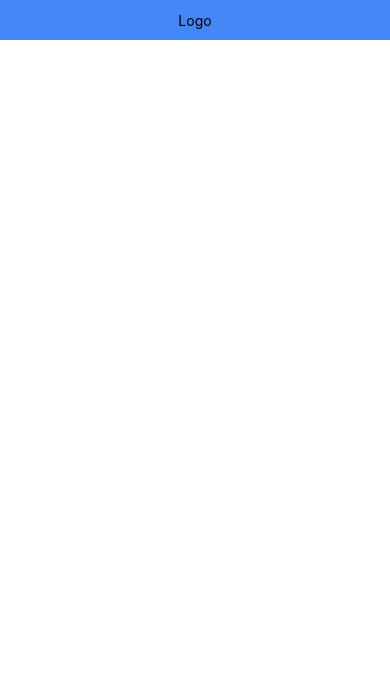
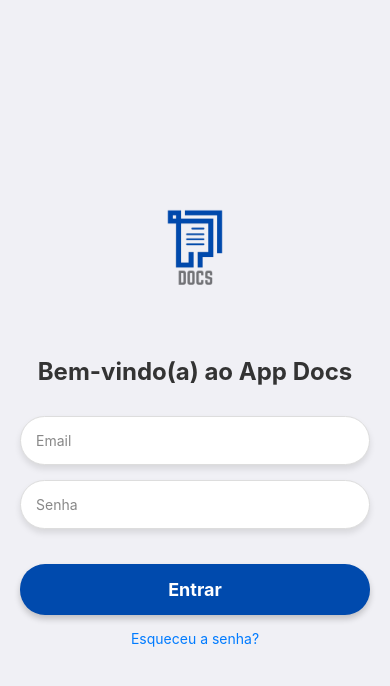
Before and after one commit to Coffee-Break-Senac-2024/docs-app, a React Native app: screen / in a window 390 px wide. Shown: the top 686 px of the page. Built offline with nearby package versions, Linux system fonts and the light colour scheme.

Commit message:
feat: Tela de Login

```diff
--- a/App.tsx
+++ b/App.tsx
@@ -1,15 +1,15 @@
-import { StatusBar } from 'expo-status-bar';
-import { SafeAreaView, Text, View } from 'react-native';
-import { useStyles } from './styles';
-import Header from './src/app/components/Header/Header';
+import React from 'react';
+import Login from './src/app/components/Pages/login/Login';
+import { GlobalStyle } from './src/app/components/Global/Global';
 
-export default function App() {
 
-  const styles = useStyles();
+const App: React.FC = () => {
+  return (
+    <>
+      <GlobalStyle />
+      <Login />
+    </>
+  );
+};
 
-  return (
-    <SafeAreaView style={styles.container}>
-      <Header />
-    </SafeAreaView>
-  );
-}
+export default App;
--- /dev/null
+++ b/src/app/components/Global/Global.ts
@@ -0,0 +1,15 @@
+import { createGlobalStyle } from 'styled-components';
+
+export const GlobalStyle = createGlobalStyle`
+  * {
+    margin: 0;
+    padding: 0;
+    box-sizing: border-box;
+  }
+
+  body {
+    font-family: 'Arial', sans-serif;
+    background-color: #f7f7f7;
+    color: #333;
+  }
+`;
--- /dev/null
+++ b/src/app/components/Global/Theme.ts
@@ -0,0 +1,8 @@
+export const theme = {
+    colors: {
+      primary: '#007bff',
+      secondary: '#6c757d',
+      background: '#f7f7f7',
+      text: '#333',
+    },
+  };
--- /dev/null
+++ b/src/app/components/Pages/login/Login.tsx
@@ -0,0 +1,133 @@
+import React, { useState } from 'react';
+import { Alert } from 'react-native';
+import styled from 'styled-components/native';
+
+const Login: React.FC = () => {
+  const [email, setEmail] = useState('');
+  const [password, setPassword] = useState('');
+  const [errorMessage, setErrorMessage] = useState('');
+
+  /* Metodo para validar o usuario*/
+  const handleLogin = () => {
+    setErrorMessage('');
+
+    if (!email || !password) {
+      setErrorMessage('Por favor, insira o email e a senha.');
+      return;
+    }
+
+    console.log('Login com:', { email, password });
+
+  };
+
+  return (
+    <Container>
+      <LogoContainer>
+        <Logo source={require('../../Public/images/docs2.png')} />
+      </LogoContainer>
+
+      <Title>Bem-vindo(a) ao App Docs</Title>
+
+      <Input
+        placeholder="Email"
+        placeholderTextColor="#888"
+        value={email}
+        onChangeText={setEmail}
+        inputMode="email"
+        autoCapitalize="none"
+      />
+
+      <Input
+        placeholder="Senha"
+        placeholderTextColor="#888"
+        value={password}
+        onChangeText={setPassword}
+        secureTextEntry
+      />
+
+      {errorMessage ? <ErrorText>{errorMessage}</ErrorText> : null}
+
+      <LoginButton onPress={handleLogin}>
+        <ButtonText>Entrar</ButtonText>
+      </LoginButton>
+
+      <ForgotPasswordButton onPress={() => Alert.alert('Recuperação de senha')}>
+        <ForgotPasswordText>Esqueceu a senha?</ForgotPasswordText>
+      </ForgotPasswordButton>
+    </Container>
+  );
+};
+
+const Container = styled.View`
+  flex: 1;
+  justify-content: center;
+  align-items: center;
+  background-color: #f0f0f5;
+  padding: 20px;
+`;
+
+const LogoContainer = styled.View`
+  justify-content: center;
+  align-items: center;
+  margin-bottom: 40px;
+`;
+
+const Logo = styled.Image`
+  width: 100px;
+  height: 100px;
+  border-radius: 50px;
+  margin-bottom: 20px;
+`;
+
+const Title = styled.Text`
+  font-size: 24px;
+  font-weight: bold;
+  color: #333;
+  margin-bottom: 30px;
+`;
+
+const Input = styled.TextInput`
+  width: 100%;
+  padding: 15px;
+  margin-bottom: 15px;
+  background-color: #fff;
+  border-radius: 25px;
+  border-color: #ddd;
+  border-width: 1px;
+  box-shadow: 0px 4px 6px rgba(0, 0, 0, 0.1);
+  elevation: 3;
+`;
+
+const ErrorText = styled.Text`
+  color: red;
+  font-size: 14px;
+  margin-bottom: 10px;
+`;
+
+const LoginButton = styled.Pressable`
+  width: 100%;
+  padding: 15px;
+  background-color: #004aad;
+  border-radius: 25px;
+  align-items: center;
+  margin-top: 20px;
+  box-shadow: 0px 4px 6px rgba(0, 0, 0, 0.2);
+  elevation: 5;
+`;
+
+const ButtonText = styled.Text`
+  color: #fff;
+  font-size: 18px;
+  font-weight: bold;
+`;
+
+const ForgotPasswordButton = styled.Pressable`
+  margin-top: 15px;
+`;
+
+const ForgotPasswordText = styled.Text`
+  color: #007bff;
+  font-size: 14px;
+`;
+
+export default Login;
```
Also changed, not shown: src/app/components/Public/images/docs.png (added), src/app/components/Public/images/docs2.png (added).
